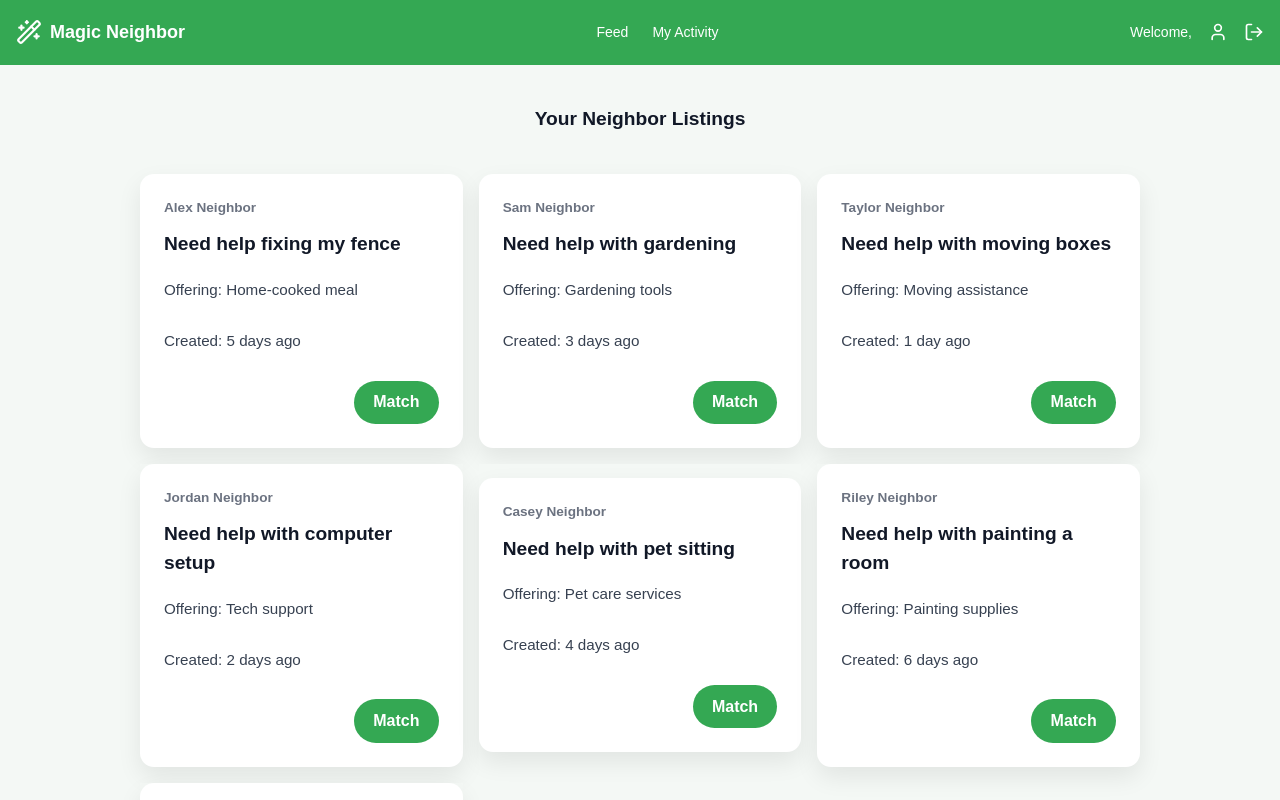
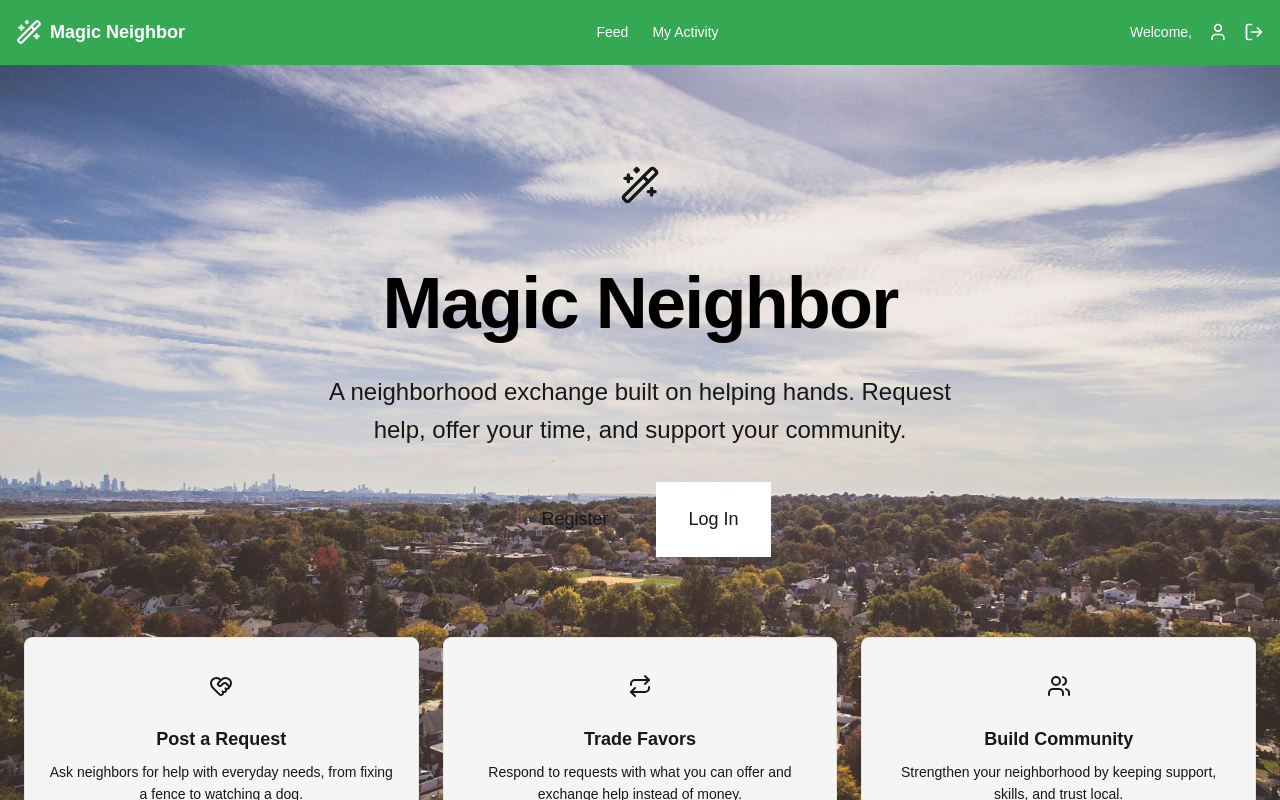
Before and after one commit to alecreates/HACKS2026, a Next.js app: page / in a window 1280 px wide. Shown: the top 800 px of the page. Built offline with nearby package versions, Linux system fonts and the light colour scheme.

Commit message:
fixed bad mergegit add .

```diff
--- a/app/feed/page.tsx
+++ b/app/feed/page.tsx
@@ -3,13 +3,25 @@
 import React from "react";
 import styles from "./feed.module.css";
 import { ReactElement } from "react";
-import Listing from "../listing/listing";
+import Listing from "../listing/page";
+
 
 type FeedProps = {
   listings: ReactElement<typeof Listing>[];
 };
+/*
+interface Props {
+  listings: {
+    displayName: string;
+    request: string;
+    offer: string;
+    isOwner?: boolean;
+    createdAt: string;
+  }[];
+}*/
 
-const Feed = ({ listings }: FeedProps) => {
+const Feed = ({ }: FeedProps) => {
+
 
 
   return (
@@ -18,9 +30,17 @@ const Feed = ({ listings }: FeedProps) => {
         Your Neighbor Listings
       </div>
 
-        <div className={styles["feed-grid"]}>
-          {listings}
-        </div>
+      <div className={styles["feed-grid"]}>
+
+        <Listing displayName="Alex Neighbor" request="Need help fixing my fence" offer="Home-cooked meal" createdAt="5 days ago" />,
+        <Listing displayName="Sam Neighbor" request="Need help with gardening" offer="Gardening tools" createdAt="3 days ago" />,
+        <Listing displayName="Taylor Neighbor" request="Need help with moving boxes" offer="Moving assistance" createdAt="1 day ago" />,
+        <Listing displayName="Jordan Neighbor" request="Need help with computer setup" offer="Tech support" createdAt="2 days ago" />,
+        <Listing displayName="Casey Neighbor" request="Need help with pet sitting" offer="Pet care services" createdAt="4 days ago" />,
+        <Listing displayName="Riley Neighbor" request="Need help with painting a room" offer="Painting supplies" createdAt="6 days ago" />,
+        <Listing displayName="Morgan Neighbor" request="Need help with car maintenance" offer="Car repair tools" createdAt="7 days ago" />,
+
+      </div>
 
     </div>
 
--- a/app/page.tsx
+++ b/app/page.tsx
@@ -22,15 +22,73 @@ export default function SplashPage() {
       "Home-cooked meal"
     createdAt="5 days ago"
   /> */
-<Feed listings={[
-  <Listing displayName="Alex Neighbor" request="Need help fixing my fence" offer="Home-cooked meal" createdAt="5 days ago" />,
-  <Listing displayName="Sam Neighbor" request="Need help with gardening" offer="Gardening tools" createdAt="3 days ago" />,
-  <Listing displayName="Taylor Neighbor" request="Need help with moving boxes" offer="Moving assistance" createdAt="1 day ago" />,
-  <Listing displayName="Jordan Neighbor" request="Need help with computer setup" offer="Tech support" createdAt="2 days ago" />,
-  <Listing displayName="Casey Neighbor" request="Need help with pet sitting" offer="Pet care services" createdAt="4 days ago"/>,
-  <Listing displayName="Riley Neighbor" request="Need help with painting a room" offer="Painting supplies" createdAt="6 days ago"/>,
-  <Listing displayName="Morgan Neighbor" request="Need help with car maintenance" offer="Car repair tools" createdAt="7 days ago"/>,
-]}>
-</Feed>
+    <div className={styles.splashContainer}>
+      {/* Hero Section */}
+      <div className={styles.hero}>
+        {/* Background Pattern */}
+        <div className={styles.backgroundPattern}>
+          <div className={styles.patternGrid} />
+        </div>
+
+        <div className={styles.heroContent}>
+          {/* Logo/Brand */}
+          <div className={styles.brandSection}>
+            <div className={styles.logoCircle}>
+              <WandSparkles className={styles.logoIcon} />
+            </div>
+            <h1 className={styles.title}>Magic Neighbor</h1>
+            <p className={styles.subtitle}>
+              A neighborhood exchange built on helping hands. Request help, offer your time, and support your community.
+            </p>
+          </div>
+
+          {/* CTA Buttons */}
+          <div className={styles.ctaButtons}>
+            <Link href="/register" className={`${styles.btn} ${styles.btnPrimary}`}>
+              Register
+            </Link>
+            <Link href="/login" className={`${styles.btn} ${styles.btnOutline}`}>
+              Log In
+            </Link>
+          </div>
+
+          {/* Feature Grid */}
+          <div className={styles.featureGrid}>
+            <FeatureCard
+              icon={<HeartHandshake className={styles.featureIcon} />}
+              title="Post a Request"
+              description="Ask neighbors for help with everyday needs, from fixing a fence to watching a dog."
+            />
+            <FeatureCard
+              icon={<Repeat className={styles.featureIcon} />}
+              title="Trade Favors"
+              description="Respond to requests with what you can offer and exchange help instead of money."
+            />
+            <FeatureCard
+              icon={<Users className={styles.featureIcon} />}
+              title="Build Community"
+              description="Strengthen your neighborhood by keeping support, skills, and trust local."
+            />
+          </div>
+        </div>
+      </div>
+
+      {/* Footer */}
+      <footer className={styles.footer}>
+        <div className={styles.footerContent}>
+          <p></p>
+        </div>
+      </footer>
+    </div>
   )
 }
+
+function FeatureCard({ icon, title, description }: { icon: React.ReactNode; title: string; description: string }) {
+  return (
+    <div className={styles.featureCard}>
+      <div className={styles.featureIconWrapper}>{icon}</div>
+      <h3 className={styles.featureTitle}>{title}</h3>
+      <p className={styles.featureDescription}>{description}</p>
+    </div>
+  )
+}
```
Lines whose indentation alone changed are shown as unchanged.
